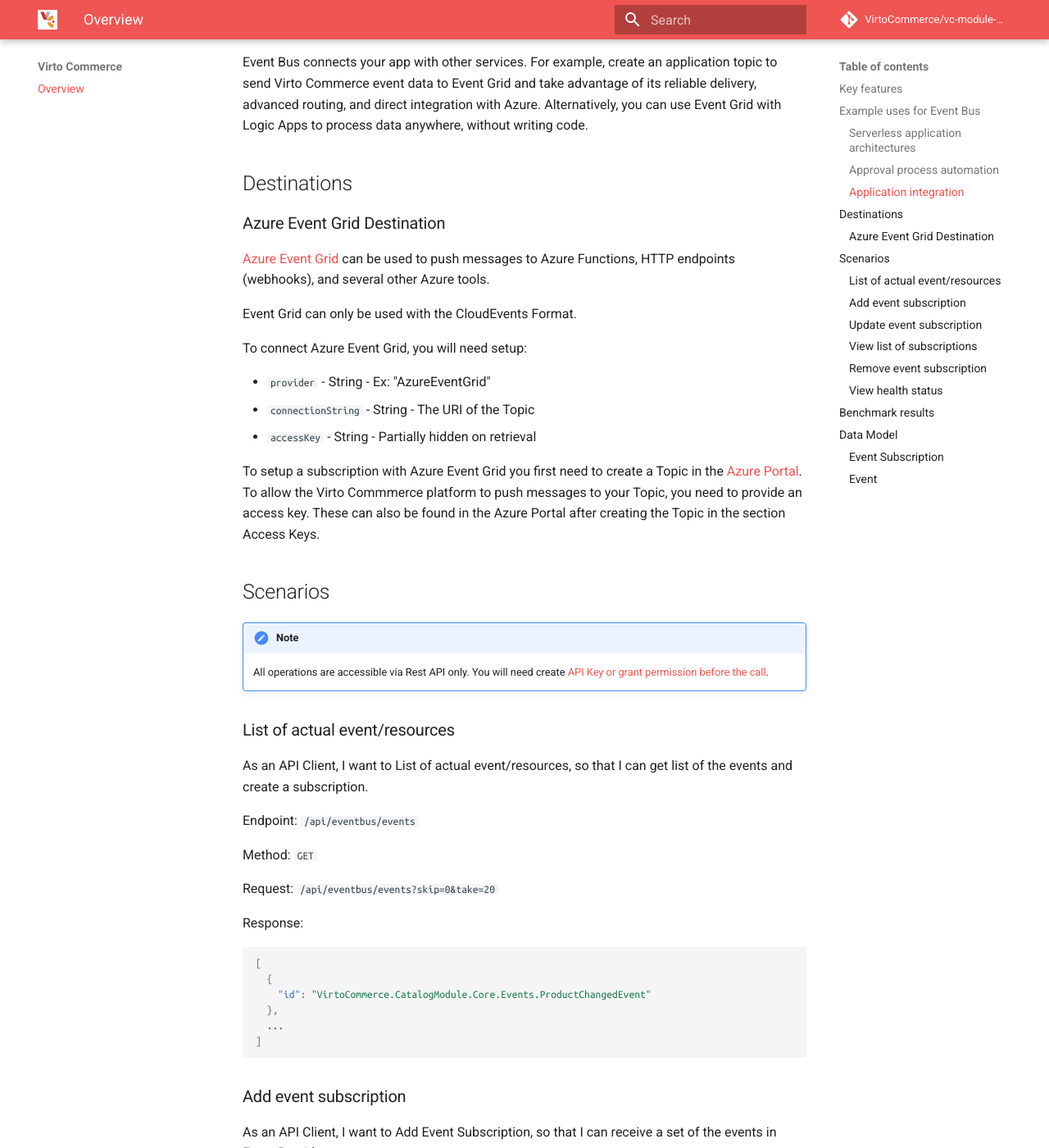
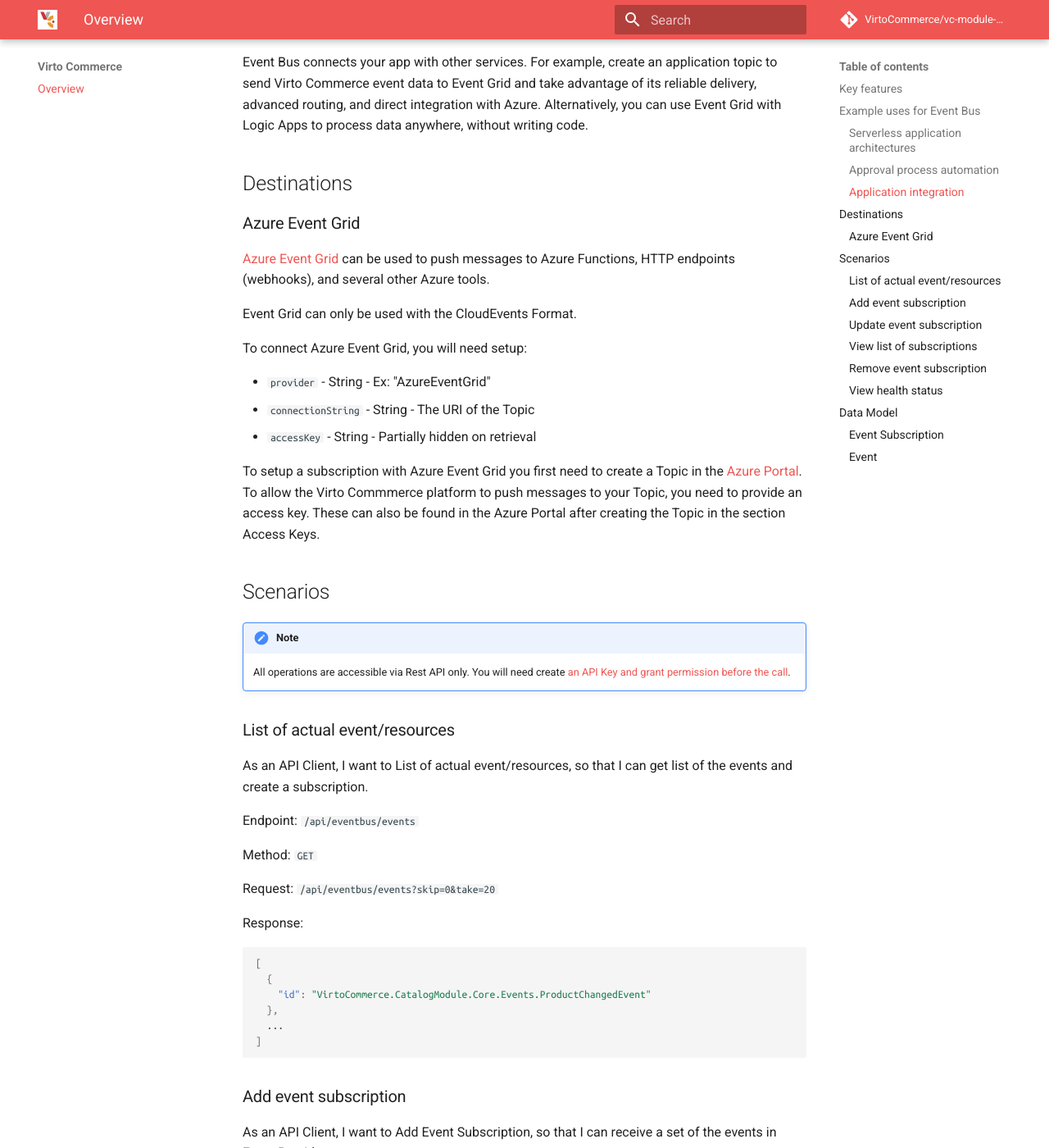
Before and after one commit to VirtoCommerce/vc-module-event-bus, an MkDocs documentation site: the page built from docs/index.md, in a window 1280 px wide and 1400 px high, scrolled down 1278 px. Shown: the whole window at 82% size. Built offline with MkDocs 1.6.1 and Material for MkDocs 9.7.7, drawn with Linux system fonts in a browser that asks for light colours; comment, search, counter and statistics services are not loaded.

Commit message:
Update index

````diff
--- a/docs/index.md
+++ b/docs/index.md
@@ -39,7 +39,7 @@ Alternatively, you can use Event Grid with Logic Apps to process data anywhere,
 
 ## Destinations
 
-### Azure Event Grid Destination
+### Azure Event Grid
 
 [Azure Event Grid](https://azure.microsoft.com/en-us/services/event-grid/) can be used to push messages to Azure Functions, HTTP endpoints (webhooks), and several other Azure tools.
 
@@ -56,7 +56,7 @@ To setup a subscription with Azure Event Grid you first need to create a Topic i
 ## Scenarios
 
 !!! note
-    All operations are accessible via Rest API only. You will need create [API Key or grant permission before the call](https://virtocommerce.com/docs/latest/user-guide/security/#generate-api-key).
+    All operations are accessible via Rest API only. You will need create [an API Key and grant permission before the call](https://virtocommerce.com/docs/latest/user-guide/security/#generate-api-key).
 
 ### List of actual event/resources
 As an API Client, I want to List of actual event/resources, so that I can get list of the events and create a subscription.
@@ -200,9 +200,6 @@ Error:
 ```
 
 
-## Benchmark results
-
-
 ## Data Model
 
 ### Event Subscription
````
